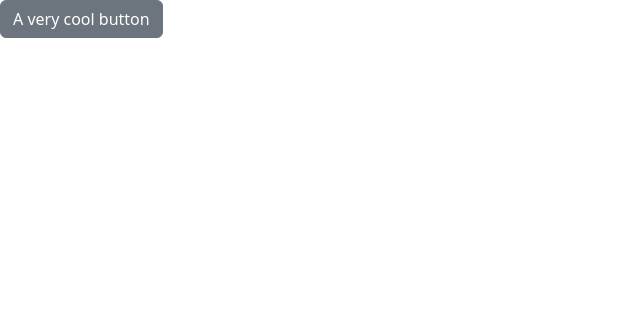
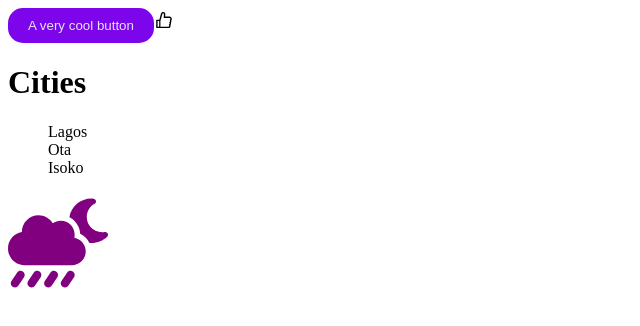
Before and after one commit to Dev-Elo-1505/first-react-app, a React (Vite) app: page / in a window 1280 px wide. Shown: the top 326 px of the page, without its empty margins (0-640 px from the left). Built offline with nearby package versions, Linux system fonts and the light colour scheme.

Commit message:
Styling React Components

```diff
--- a/package.json
+++ b/package.json
@@ -12,7 +12,9 @@
   "dependencies": {
     "bootstrap": "^5.3.3",
     "react": "^18.2.0",
-    "react-dom": "^18.2.0"
+    "react-dom": "^18.2.0",
+    "react-icons": "^5.2.1",
+    "styled-components": "^6.1.11"
   },
   "devDependencies": {
     "@types/react": "^18.2.66",
--- a/src/App.tsx
+++ b/src/App.tsx
@@ -1,15 +1,27 @@
 import { useState } from "react";
 import { Alert } from "./components/Alert";
-import { Ex1Btn } from "./components/Ex1Btn";
+import { Ex1Btn } from "./components/Ex1Btn/Ex1Btn";
+import ListGroup from "./components/ListGroup";
+import { Like } from "./components/Like";
+import { FaCloudMoonRain } from "react-icons/fa6";
 
 function App() {
   const [alertVisible, setAlertVisibility] = useState(false)
+
+  const items = ['Lagos', 'Ota', 'Isoko']
+  const handleClick = (item: string) => {
+    console.log('clicked')
+  }
     return (
     <div>
       {alertVisible && <Alert onClose={()=> setAlertVisibility(false)}>My Alert</Alert>}
-      <Ex1Btn onClick={()=> setAlertVisibility(true)} color="secondary">
+      <Ex1Btn onClick={()=> setAlertVisibility(true)}>
         A very cool button
       </Ex1Btn>
+        <Like onClick={()=>console.log('liked')}></Like>
+
+      <ListGroup items={items} heading="Cities" onSelectItem={handleClick}></ListGroup>
+      <FaCloudMoonRain style={{color: 'purple', fontSize: '100px'}}/>
     </div>
   );
 }
--- /dev/null
+++ b/src/components/Ex1Btn/Ex1Btn.module.css
@@ -0,0 +1,12 @@
+.btn {
+  cursor: pointer;
+  border: 0;
+  outline: 0;
+  border-radius: 15px;
+  padding: 10px 20px;
+}
+
+.btn-primary {
+  background-color: rgb(124, 5, 235);
+  color: rgb(229, 229, 246);
+}
--- a/src/components/Ex1Btn.tsx
+++ b/src/components/Ex1Btn/Ex1Btn.tsx
@@ -1,4 +1,5 @@
 import { ReactNode } from "react"
+import styles from './Ex1Btn.module.css'
 
 interface Props {
   children: ReactNode;
@@ -11,6 +12,6 @@ export const Ex1Btn = ({ children, onClick, color='primary' }: Props) => {
 
   return (
 
-    <button type="button" className={"btn btn-" + color} onClick={onClick}>{children}</button>
+    <button type="button" className={[styles.btn, styles['btn-' + color]].join(' ')} onClick={onClick}>{children}</button>
   )
 }
--- /dev/null
+++ b/src/components/Like.tsx
@@ -0,0 +1,17 @@
+import { useState } from "react";
+import { AiFillLike, AiOutlineLike } from "react-icons/ai";
+
+interface Props {
+    onClick: ()=> void;
+}
+
+export const Like = ({ onClick }: Props) => {
+const [status, setStatus] = useState(false)
+const toggle = ()=> {
+setStatus(!status);
+onClick();
+}
+
+  if (status) return <AiFillLike color="red" size={20} onClick={toggle}/>
+  return <AiOutlineLike size={20} onClick={toggle}/>
+}
--- /dev/null
+++ b/src/components/ListGroup/ListGRoup.tsx
@@ -0,0 +1,52 @@
+/*JSX only returns html markup and other react components. To solve this problem, we introduce braces{}
+ True && 'Mosh' gives Mosh; False && 'Mosh' gives False */
+
+import { useState } from "react";
+// import styled from "styled-components";
+
+// const List = styled.ul`
+//   list-style: none;
+//   font-family: system-ui, -apple-system, BlinkMacSystemFont, "Segoe UI", Roboto,
+//     Oxygen, Ubuntu, Cantarell, "Open Sans", "Helvetica Neue", sans-serif;
+//   background: orange;
+// `;
+
+// interface ListItemProps {
+//   active: boolean;
+// }
+// const ListItem = styled.li<ListItemProps>`
+//   padding: 5px 0;
+//   background: ${props => props.active ? 'blue' : 'none'}`;
+
+interface Props {
+  items: string[];
+  heading: string;
+  onSelectItem: (item: string) => void;
+}
+
+function ListGroup({ items, heading, onSelectItem }: Props) {
+  const [selectedIndex, setSelectedIndex] = useState(0);
+  return (
+    <>
+      <h1>{heading}</h1>
+
+      {items.length === 0 && <p>No item found</p>}
+      <ul style={{listStyle: 'none'}}>
+        {items.map((item, index) => (
+          <li
+            // active={index === selectedIndex}
+            key={item}
+            onClick={() => {
+              setSelectedIndex(index);
+              onSelectItem(item);
+            }}
+          >
+            {item}
+          </li>
+        ))}
+      </ul>
+    </>
+  );
+}
+
+export default ListGroup;
--- /dev/null
+++ b/src/components/ListGroup/index.tsx
@@ -0,0 +1,3 @@
+import ListGroup from "./ListGRoup";
+
+export default ListGroup;
--- a/src/main.tsx
+++ b/src/main.tsx
@@ -1,7 +1,7 @@
 import React from 'react'
 import ReactDOM from 'react-dom/client'
 import App from './App.tsx'
-import 'bootstrap/dist/css/bootstrap.css'
+// import 'bootstrap/dist/css/bootstrap.css'
 
 ReactDOM.createRoot(document.getElementById('root')!).render(
   <React.StrictMode>
```
Also changed, not shown: src/components/ListGRoup.tsx (deleted, +0 -37 lines), src/components/ListGroup/ListGroup.css (added), 1 other file (tests, documents, lock files or other folders).
